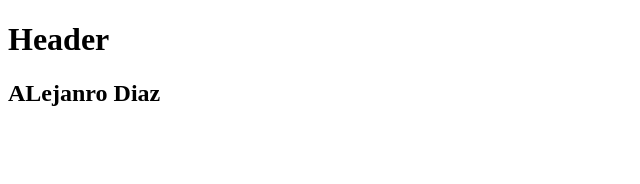
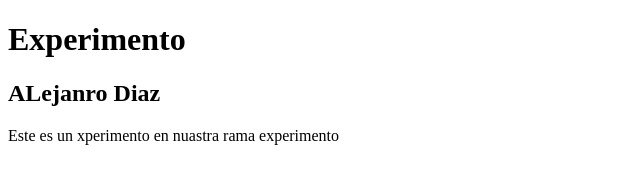
Before and after one commit to AlexBKA/curso, a plain HTML site: page index.html in a window 1280 px wide. Shown: the whole page, without its empty margins (0-640 px from the left). Drawn offline with Linux system fonts and the light colour scheme.

Commit message:
Agregamos texto de experimento

```diff
--- a/index.html
+++ b/index.html
@@ -7,10 +7,13 @@
 </head>
 <body>
 	<header>
-		<h1>Header</h1>
+		<h1>Experimento</h1>
 	</header>
 	<div class="container">
 		<h2>ALejanro Diaz</h2>
 	</div>
+	<footer>
+		<p>Este es un xperimento en nuastra rama experimento</p>
+	</footer>
 </body>
 </html>
```
